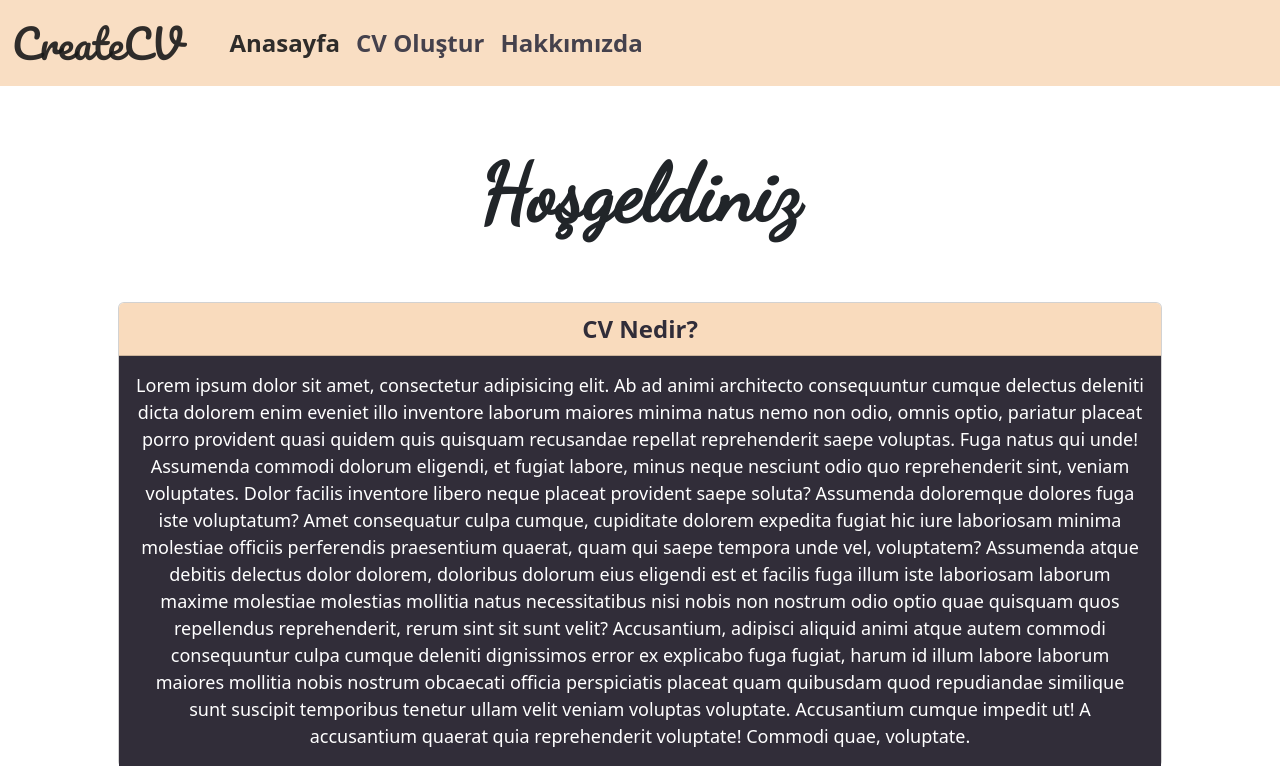
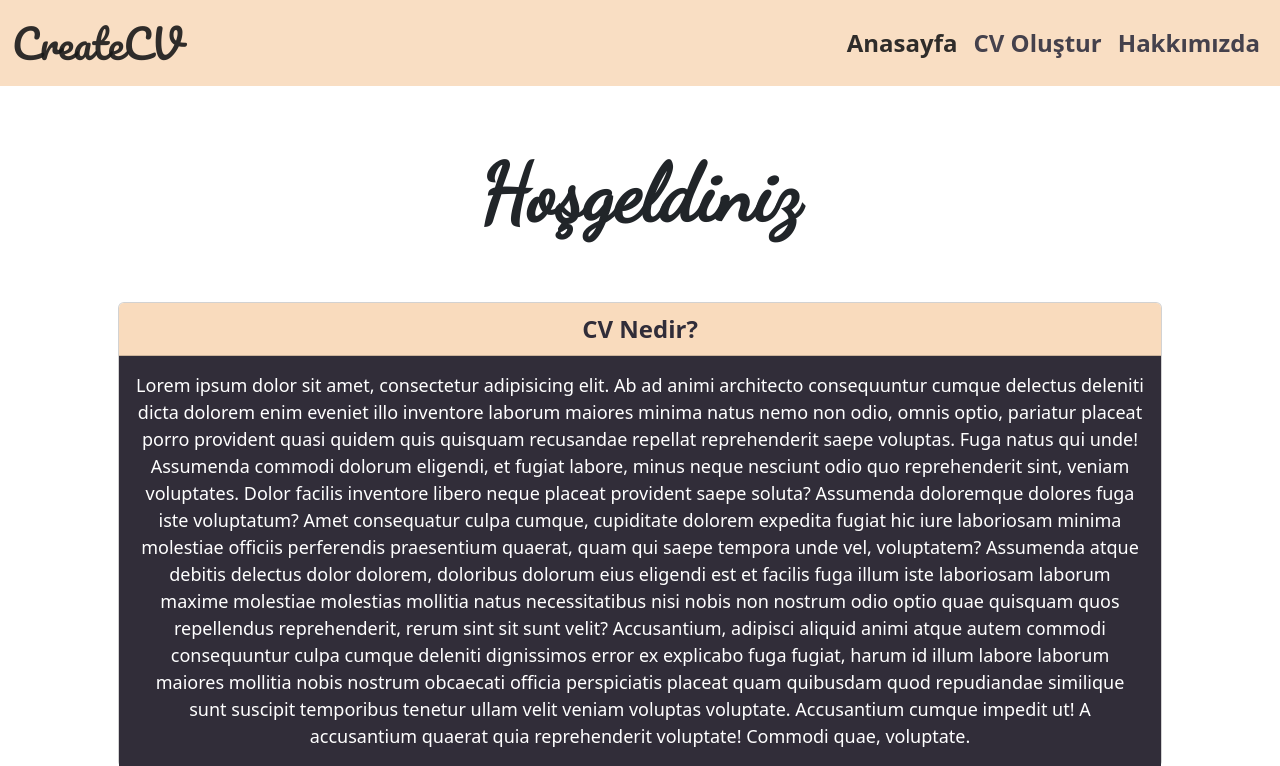
Before and after one commit to AbdulhakimKaya/createcvapp, a Django app: page / in a window 1280 px wide. Shown: the top 766 px of the page. Run offline with Django 4.2, Linux system fonts and the light colour scheme; some libraries are stand-ins or nearby versions; some web fonts are replaced.

Commit message:
edited navbar template

```diff
--- a/templates/user_form/navbar.html
+++ b/templates/user_form/navbar.html
@@ -5,10 +5,10 @@
                 aria-controls="navbarNav" aria-expanded="false" aria-label="Toggle navigation">
             <span class="navbar-toggler-icon"></span>
         </button>
-        <div class="collapse navbar-collapse" id="navbarNav">
+        <div class="collapse navbar-collapse d-flex justify-content-end" id="navbarNav">
             <ul class="navbar-nav">
                 <li class="nav-item">
-                    <a class="nav-link active navbar-item ms-4" aria-current="page" href="{% url 'home' %}">Anasayfa</a>
+                    <a class="nav-link active navbar-item" aria-current="page" href="{% url 'home' %}">Anasayfa</a>
                 </li>
                 <li class="nav-item">
                     <a class="nav-link navbar-item" href="{% url 'user-form' %}">CV Oluştur</a>
```
